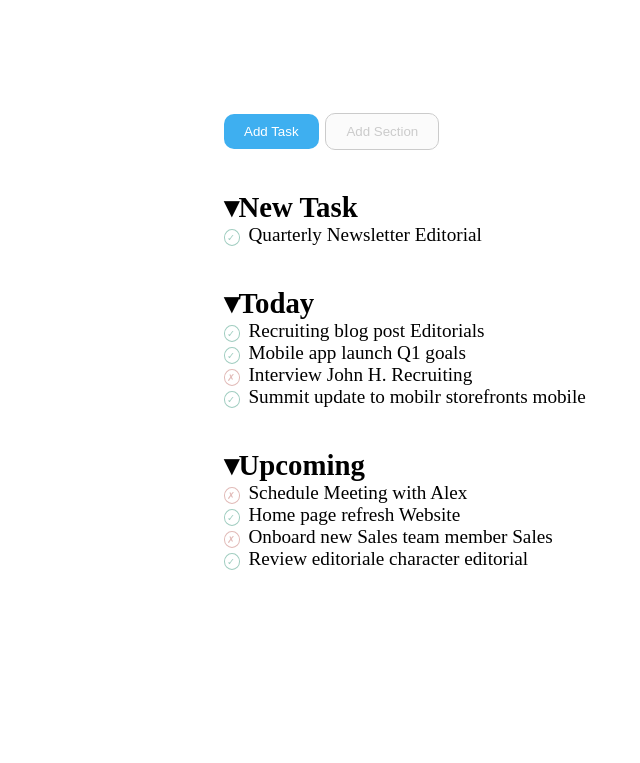
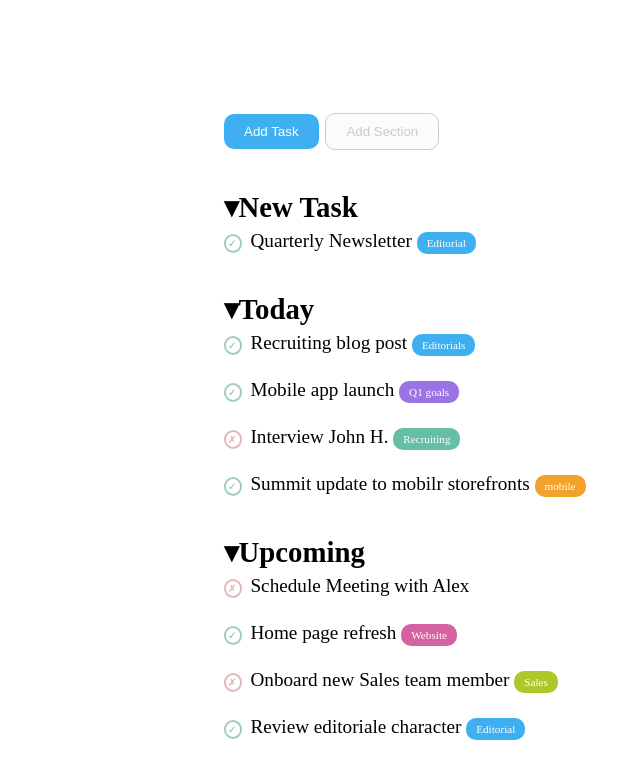
Before and after one commit to fabiogerritferrari/html-css-toboolist, a plain HTML site: page index.html in a window 1280 px wide. Shown: the part 57-820 px from the top of the page, without its empty margins (0-640 px from the left). Drawn offline with Linux system fonts and the light colour scheme.

Commit message:
inseriti colori e bordi nelle section

```diff
--- a/css/style.css
+++ b/css/style.css
@@ -45,14 +45,9 @@ button{
     border: 1px solid;
 }
 
-.add-task{
-    background-color: #3eaff0;
-    color: white;
-    border: transparent;
-}
 
 .add-section{
-   opacity: 20%;
+    opacity: 20%;
 }
 
 ul{
@@ -61,15 +56,17 @@ ul{
 
 h2{
     margin-top: 40px;
+    font-weight: 900;
 }
 
 .symbol{
-    border: 1px solid;
+    border: 2px solid;
     border-radius: 100%;
     padding:2px;
     margin-right: 8px;
     font-size: 0.6rem;
     text-align: center;
+    font-weight:bolder;
 }
 
 .cross{
@@ -81,3 +78,46 @@ h2{
     color: #a0cdc0;
     border-color:#a0cdc0 ;
 }
+
+li{
+    margin-bottom: 25px;
+    margin-top:6px;
+}
+
+/* section */
+
+.section{
+    color: white;
+    border: 0px solid transparent;
+    border-radius: 10px;
+    padding: 5px 10px;
+    font-size: 0.7rem;
+}
+
+/*colori */
+
+.bg-blue{
+    background-color: #3eaff0;
+    color: white;
+    border: transparent;
+}
+
+.bg-purple{
+    background-color: #9a74e5;
+}
+
+.bg-cyan{
+    background-color: #65bfa7;
+}
+
+.bg-orange{
+    background-color: #f1a12c;
+}
+
+.bg-pink{
+    background-color: #d561a0;
+}
+
+.bg-green{
+    background-color: #afc72a;
+}
--- a/index.html
+++ b/index.html
@@ -13,7 +13,7 @@
     <main>
         <div class="container">
             <section class="button">
-                <button class="add-task">Add Task</button>
+                <button class="bg-blue">Add Task</button>
                 <button class="add-section">Add Section</button>
             </section>
             <h2 class="Title-section">&blacktriangledown;New Task</h2>
@@ -99,7 +99,7 @@
                         </span>
                         Review editoriale character
                         <span class="bg-blue section">
-                            editorial
+                            Editorial
                         </span>
                     </li>
                 </ul>
```
